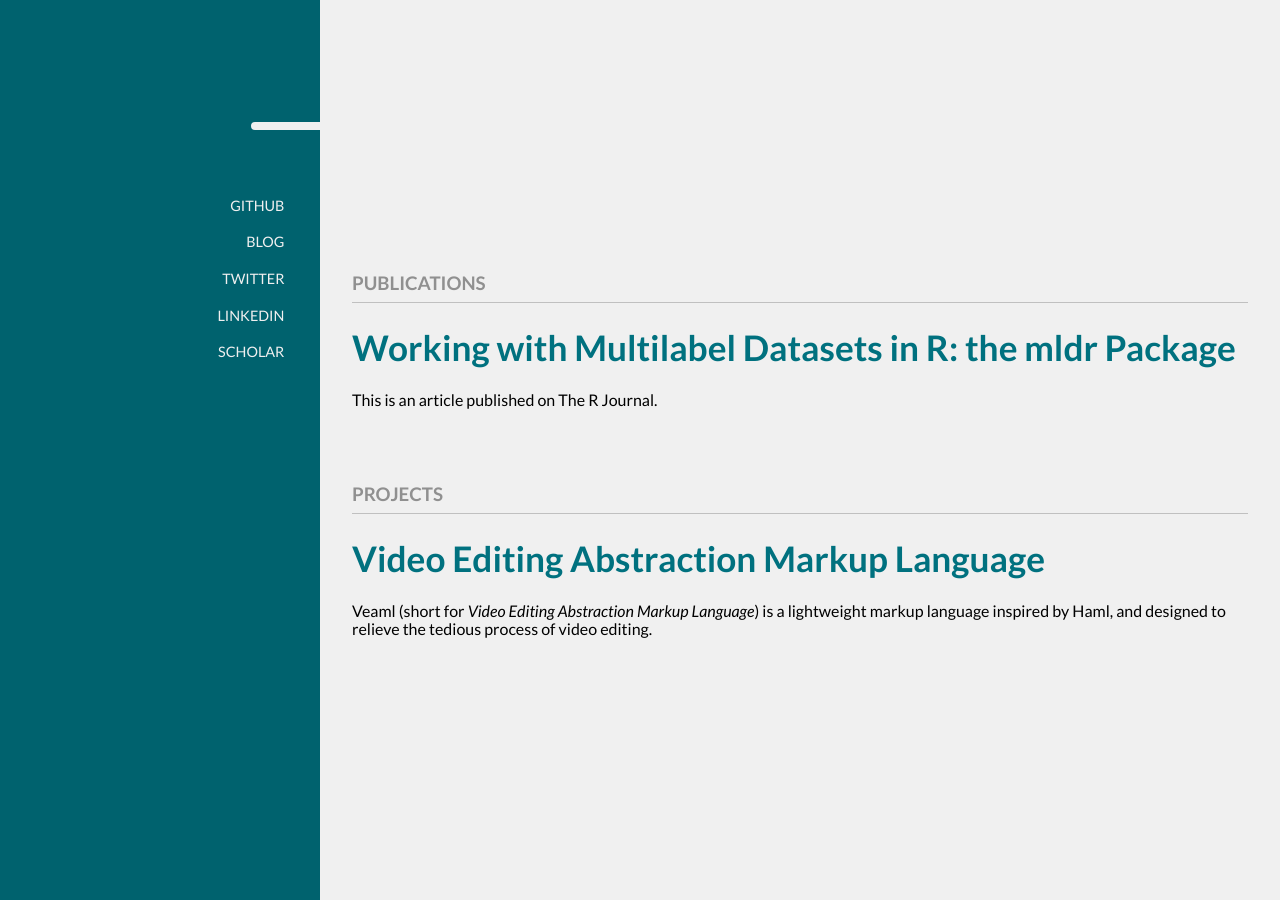
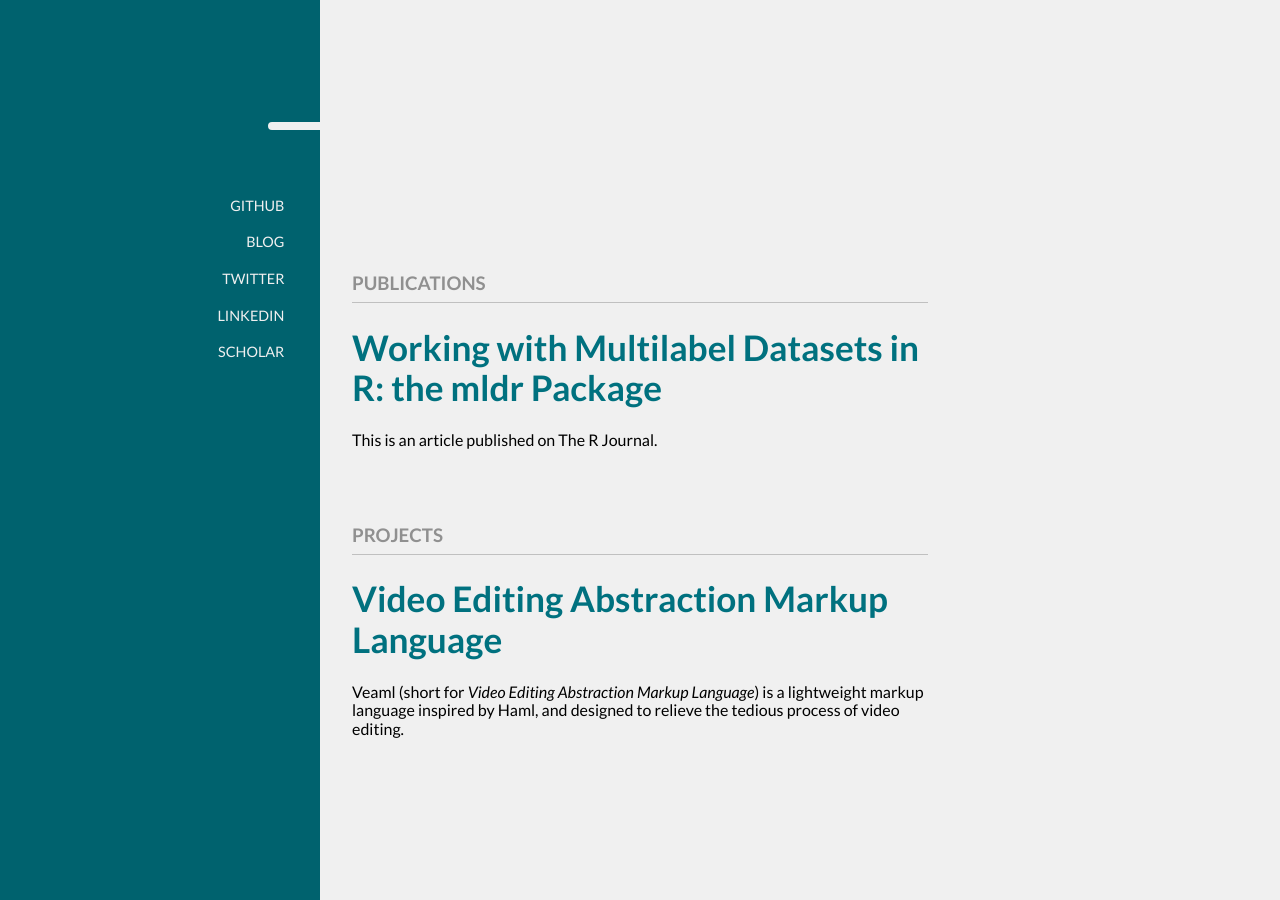
Before and after one commit to fdavidcl/fdavidcl.github.io, a Jekyll site: the page built from index.html, in a window 1280 px wide. Built offline with Jekyll 4.4.1, drawn with Linux system fonts in a browser that asks for light colours; nearby versions of some CDN libraries.

Commit message:
Sizing adjustments
Add new size of sidebar/main for medium-sized screens (tablets)

```diff
--- a/_layouts/default.html
+++ b/_layouts/default.html
@@ -12,7 +12,7 @@
   </head>
   <body>
     <div class="wrapper pure-g">
-      <aside class="sidebar pure-u-1 pure-u-md-1-4">
+      <aside class="sidebar pure-u-1 pure-u-md-1-3 pure-u-lg-1-4">
         <div class="side-content">
           <header>
             <a class="name-box" href="{{ site.baseurl }}">
@@ -30,7 +30,7 @@
           </nav>
         </div>
       </aside>
-      <div class="main pure-u-1 pure-u-md-3-4">
+      <div class="main pure-u-1 pure-u-md-2-3 pure-u-lg-1-2">
         <div class="main-content">
           {{ content }}
         </div>
--- a/assets/stylesheets/default.sass
+++ b/assets/stylesheets/default.sass
@@ -35,7 +35,7 @@ body
         white-space: nowrap
 
         .profile-pic
-          width: 8em
+          width: 6em
           display: inline-block
           vertical-align: middle
           border: .3em solid
@@ -126,7 +126,7 @@ body
 
         header
           .profile-pic
-            margin-right: -6.2em
+            margin-right: -5.25em
 
         .social-links
           .social-button
@@ -136,5 +136,10 @@ body
             margin-bottom: 0
 
     .main
+      margin-left: 33.333333%
+      padding-top: 10.4em
+
+@media (min-width: 64em)
+  .wrapper
+    .main
       margin-left: 25%
-      padding-top: 10.4em
```
